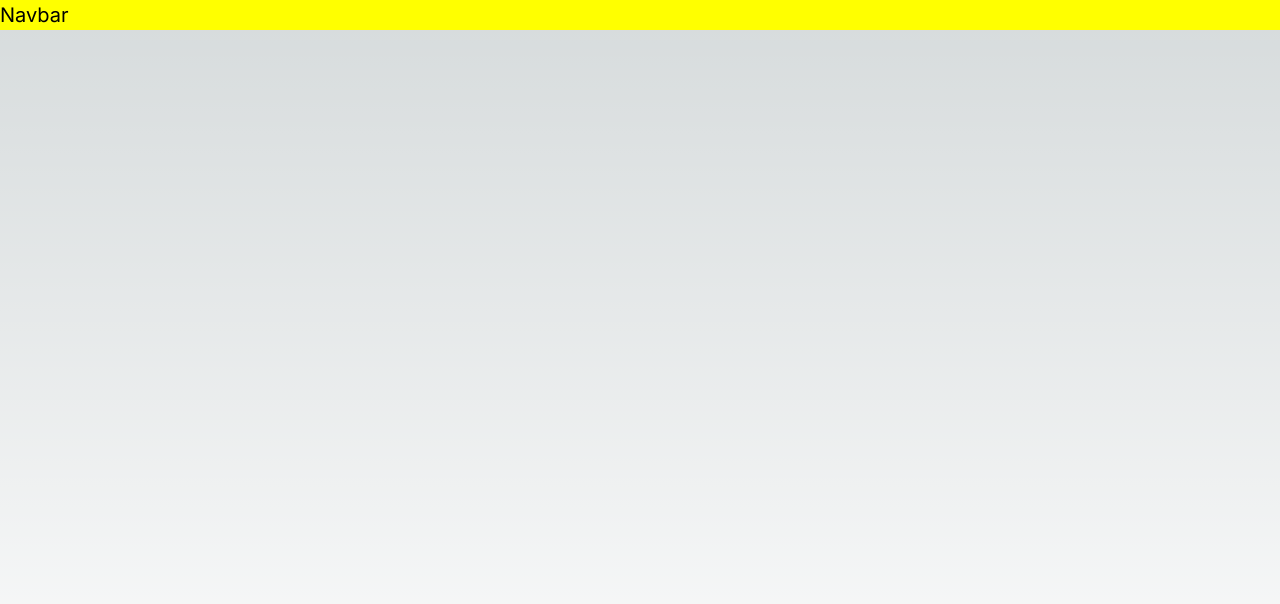
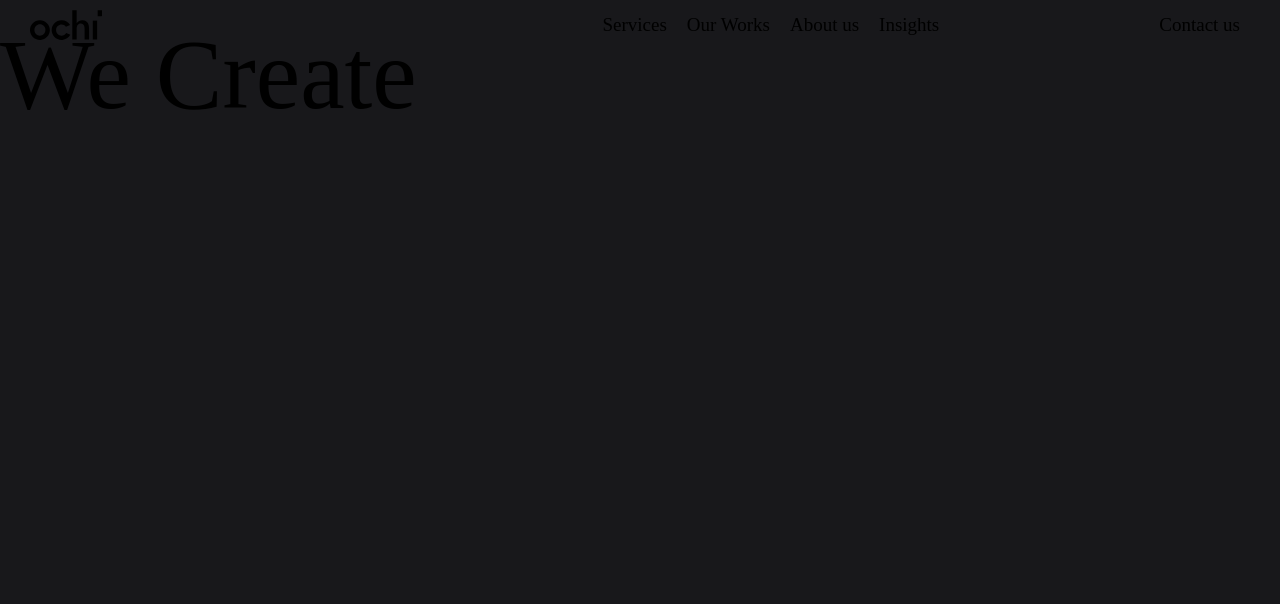
Before and after one commit to noobie-sys/ochi, a Next.js app: page / in a window 1280 px wide. Shown: the top 604 px of the page. Built offline with nearby package versions, Linux system fonts and the light colour scheme.

Commit message:
navbar and adding some fonts variable to scss

```diff
--- /dev/null
+++ b/src/Scss/abstract/_typography.scss
@@ -0,0 +1,2 @@
+$founders : "Test Founders Grotesk X-Condensed";
+$neue : "Neue Montreal";
--- /dev/null
+++ b/src/Scss/components/landingPage.module.scss
@@ -0,0 +1,12 @@
+@import '../abstract/typography';
+
+.landing {
+    height: 100vh;
+    width: 100%;
+
+}
+
+.masker {
+    font-family: $founders;
+    font-size: 10rem;
+}
--- a/src/app/globals.css
+++ b/src/app/globals.css
@@ -20,10 +20,11 @@
   padding: 0;
   margin: 0;
   box-sizing: border-box;
+  font-size : 10px;
 }
 
-html {
-  font-size : 10px;
+html::-webkit-scrollbar {
+  display: hidden;
 }
 
 body {
@@ -34,6 +35,8 @@
       rgb(var(--background-end-rgb))
     )
     rgb(var(--background-start-rgb));
+
+
 }
 
 @layer utilities {
--- a/src/app/layout.js
+++ b/src/app/layout.js
@@ -1,5 +1,6 @@
 import { Inter } from "next/font/google";
 import "./globals.css";
+import Navbar from "@/components/Navbar/Navbar";
 
 const inter = Inter({ subsets: ["latin"] });
 
@@ -11,7 +12,9 @@
 export default function RootLayout({ children }) {
   return (
     <html lang="en">
-      <body className={inter.className}>{children}</body>
+      <body className={inter.className}>
+      <Navbar />
+        {children}</body>
     </html>
   );
 }
--- a/src/app/page.jsx
+++ b/src/app/page.jsx
@@ -1,11 +1,12 @@
+import LandingPage from "@/components/LandingPage/LandingPage";
 import Navbar from "@/components/Navbar/Navbar";
 import Image from "next/image";
 
 export default function Home() {
   return (
-    <main className="flex min-h-screen flex-col items-center justify-between ">
+    <main className="flex min-h-screen  flex-col  ">
       <section className="text-[8rem]">
-        <Navbar />
+        <LandingPage />
       </section>
     </main>
   );
--- /dev/null
+++ b/src/components/LandingPage/LandingPage.jsx
@@ -0,0 +1,14 @@
+import React from 'react'
+import style from '@/Scss/components/landingPage.module.scss'
+
+const LandingPage = () => {
+  return (
+    <div className={`${style.landing} bg-zinc-900`}>
+        <div className={`${style.masker}`}>
+            <h1>We Create</h1>
+        </div>
+    </div>
+  )
+}
+
+export default LandingPage
--- a/src/components/Navbar/Navbar.jsx
+++ b/src/components/Navbar/Navbar.jsx
@@ -1,10 +1,54 @@
-import React from 'react'
-import style from './navbar.module.scss'
+import React from "react";
+import style from "./navbar.module.scss";
+import { Logo } from "../icon/icon";
+import Link from "next/link";
 
 const Navbar = () => {
   return (
-    <div className={style.navbar}>Navbar</div>
-  )
-}
+    <div className={`${style.navbar}`}>
+      <div className={style.logo}>
+        <svg
+          width="72"
+          height="30"
+          viewBox="0 0 72 30"
+          fill="none"
+          xmlns="http://www.w3.org/2000/svg"
+        >
+          <path
+            d="M9.8393 10.2032C4.22951 10.3257 -0.0459221 14.7356 0.000372391 20.2752C0.0412204 25.3548 4.57808 30.3608 10.6862 29.9226C15.5145 29.5768 19.9015 25.4119 19.8525 20.0057C19.8035 14.5995 15.1904 10.0916 9.8393 10.2032ZM9.89649 25.7005C6.87101 25.7005 4.39834 23.1144 4.40924 19.9839C4.39525 19.2507 4.52792 18.522 4.79947 17.8407C5.07102 17.1594 5.47597 16.5392 5.99056 16.0164C6.50515 15.4937 7.11902 15.0789 7.79613 14.7966C8.47324 14.5142 9.19995 14.3698 9.93362 14.372C10.6673 14.3742 11.3931 14.5228 12.0686 14.8092C12.744 15.0956 13.3554 15.514 13.8668 16.0398C14.3783 16.5656 14.7796 17.1882 15.0471 17.8711C15.3146 18.554 15.4429 19.2834 15.4246 20.0166C15.4409 23.1008 12.9111 25.7059 9.88832 25.7005H9.89649Z"
+            fill="currentColor"
+          ></path>
+          <path
+            d="M62.8086 29.4855H67.1222V10.6372H62.8086V29.4855Z"
+            fill="currentColor"
+          ></path>
+          <path
+            d="M67.6816 0.172852V6.13439H71.5322C71.6738 6.13439 71.8046 6.13439 72.0006 6.11534V0.172852H67.6816Z"
+            fill="currentColor"
+          ></path>
+          <path
+            d="M31.5648 25.7016C28.5393 25.7016 26.0667 23.1156 26.0776 19.9851C26.0936 18.5291 26.6764 17.1366 27.7023 16.1029C28.7282 15.0692 30.1166 14.4757 31.573 14.4482C32.4198 14.4541 33.2537 14.6557 34.0095 15.0373C34.7654 15.4188 35.4227 15.97 35.9301 16.6477L40.0667 15.0144C38.2884 12.0853 35.0669 10.1145 31.4995 10.1989C25.8897 10.3214 21.6142 14.7313 21.6605 20.2709C21.7014 25.3505 26.2382 30.3565 32.3464 29.9183C33.9908 29.7803 35.5761 29.2408 36.9631 28.347C38.3501 27.4532 39.4963 26.2326 40.3009 24.7924L36.2542 22.9931C35.7705 23.8086 35.0851 24.486 34.2638 24.9604C33.4426 25.4347 32.5132 25.69 31.5648 25.7016Z"
+            fill="currentColor"
+          ></path>
+          <path
+            d="M52.4097 10.1387C51.2512 10.1119 50.1066 10.3947 49.0941 10.958C48.0816 11.5212 47.2379 12.3445 46.6501 13.3427V0.172852H42.293V29.4688H46.6501C46.6501 29.1721 46.6501 18.7816 46.6501 18.7816C46.6501 15.6946 47.8619 13.4352 50.8084 13.4352C54.6046 13.4352 54.6209 17.4178 54.6209 19.6962C54.6209 22.9165 54.6209 25.5189 54.6209 28.7393V29.4987H59.0271C59.0271 29.3708 59.0488 29.2728 59.0488 29.1721C59.0488 25.5108 59.0951 21.8522 59.0325 18.1909C58.9916 15.6538 58.5015 10.1387 52.4097 10.1387Z"
+            fill="currentColor"
+          ></path>
+        </svg>
+      </div>
+      <div className={style.links}>
+        {["Services", "Our Works", "About us", "Insights", "Contact us "].map(
+          (el, i) => {
+            return (
+              <Link href={"#"} className={`${style.link__item} ${i === 4 && "ml-[20rem] pr-4"}`} key={i}>
+                {el}
+              </Link>
+            );
+          }
+        )}
+      </div>
+    </div>
+  );
+};
 
-export default Navbar
+export default Navbar;
--- a/src/components/Navbar/navbar.module.scss
+++ b/src/components/Navbar/navbar.module.scss
@@ -1,7 +1,27 @@
+
+$founders : "Test Founders Grotesk X-Condensed";
+$neue : "Neue Montreal";
+
 .navbar {
-    width: 100vw;
-    height: fit-content;
-    background-color: yellow;
-    color: black;
+    width: 100%;
+    padding: 10px 30px;
     font-size: 2rem;
+    font-family: $neue;
+    display: flex;
+    justify-content: space-between;
+    font-weight: 500;
+    align-items: center;
+    position: fixed;
+
+
 }
+.links {
+    display: flex;
+    gap: 20px;
+    cursor: pointer;
+    display: relative;
+}
+
+.link__item {
+    font-size: 1.9rem;
+}
--- /dev/null
+++ b/src/components/icon/icon.js
@@ -0,0 +1,32 @@
+import { React } from "react";
+
+export const Logo = () => {
+  <svg
+    width="72"
+    height="30"
+    viewBox="0 0 72 30"
+    fill="none"
+    xmlns="http://www.w3.org/2000/svg"
+  >
+    <path
+      d="M9.8393 10.2032C4.22951 10.3257 -0.0459221 14.7356 0.000372391 20.2752C0.0412204 25.3548 4.57808 30.3608 10.6862 29.9226C15.5145 29.5768 19.9015 25.4119 19.8525 20.0057C19.8035 14.5995 15.1904 10.0916 9.8393 10.2032ZM9.89649 25.7005C6.87101 25.7005 4.39834 23.1144 4.40924 19.9839C4.39525 19.2507 4.52792 18.522 4.79947 17.8407C5.07102 17.1594 5.47597 16.5392 5.99056 16.0164C6.50515 15.4937 7.11902 15.0789 7.79613 14.7966C8.47324 14.5142 9.19995 14.3698 9.93362 14.372C10.6673 14.3742 11.3931 14.5228 12.0686 14.8092C12.744 15.0956 13.3554 15.514 13.8668 16.0398C14.3783 16.5656 14.7796 17.1882 15.0471 17.8711C15.3146 18.554 15.4429 19.2834 15.4246 20.0166C15.4409 23.1008 12.9111 25.7059 9.88832 25.7005H9.89649Z"
+      fill="currentColor"
+    ></path>
+    <path
+      d="M62.8086 29.4855H67.1222V10.6372H62.8086V29.4855Z"
+      fill="currentColor"
+    ></path>
+    <path
+      d="M67.6816 0.172852V6.13439H71.5322C71.6738 6.13439 71.8046 6.13439 72.0006 6.11534V0.172852H67.6816Z"
+      fill="currentColor"
+    ></path>
+    <path
+      d="M31.5648 25.7016C28.5393 25.7016 26.0667 23.1156 26.0776 19.9851C26.0936 18.5291 26.6764 17.1366 27.7023 16.1029C28.7282 15.0692 30.1166 14.4757 31.573 14.4482C32.4198 14.4541 33.2537 14.6557 34.0095 15.0373C34.7654 15.4188 35.4227 15.97 35.9301 16.6477L40.0667 15.0144C38.2884 12.0853 35.0669 10.1145 31.4995 10.1989C25.8897 10.3214 21.6142 14.7313 21.6605 20.2709C21.7014 25.3505 26.2382 30.3565 32.3464 29.9183C33.9908 29.7803 35.5761 29.2408 36.9631 28.347C38.3501 27.4532 39.4963 26.2326 40.3009 24.7924L36.2542 22.9931C35.7705 23.8086 35.0851 24.486 34.2638 24.9604C33.4426 25.4347 32.5132 25.69 31.5648 25.7016Z"
+      fill="currentColor"
+    ></path>
+    <path
+      d="M52.4097 10.1387C51.2512 10.1119 50.1066 10.3947 49.0941 10.958C48.0816 11.5212 47.2379 12.3445 46.6501 13.3427V0.172852H42.293V29.4688H46.6501C46.6501 29.1721 46.6501 18.7816 46.6501 18.7816C46.6501 15.6946 47.8619 13.4352 50.8084 13.4352C54.6046 13.4352 54.6209 17.4178 54.6209 19.6962C54.6209 22.9165 54.6209 25.5189 54.6209 28.7393V29.4987H59.0271C59.0271 29.3708 59.0488 29.2728 59.0488 29.1721C59.0488 25.5108 59.0951 21.8522 59.0325 18.1909C58.9916 15.6538 58.5015 10.1387 52.4097 10.1387Z"
+      fill="currentColor"
+    ></path>
+  </svg>;
+};
```
